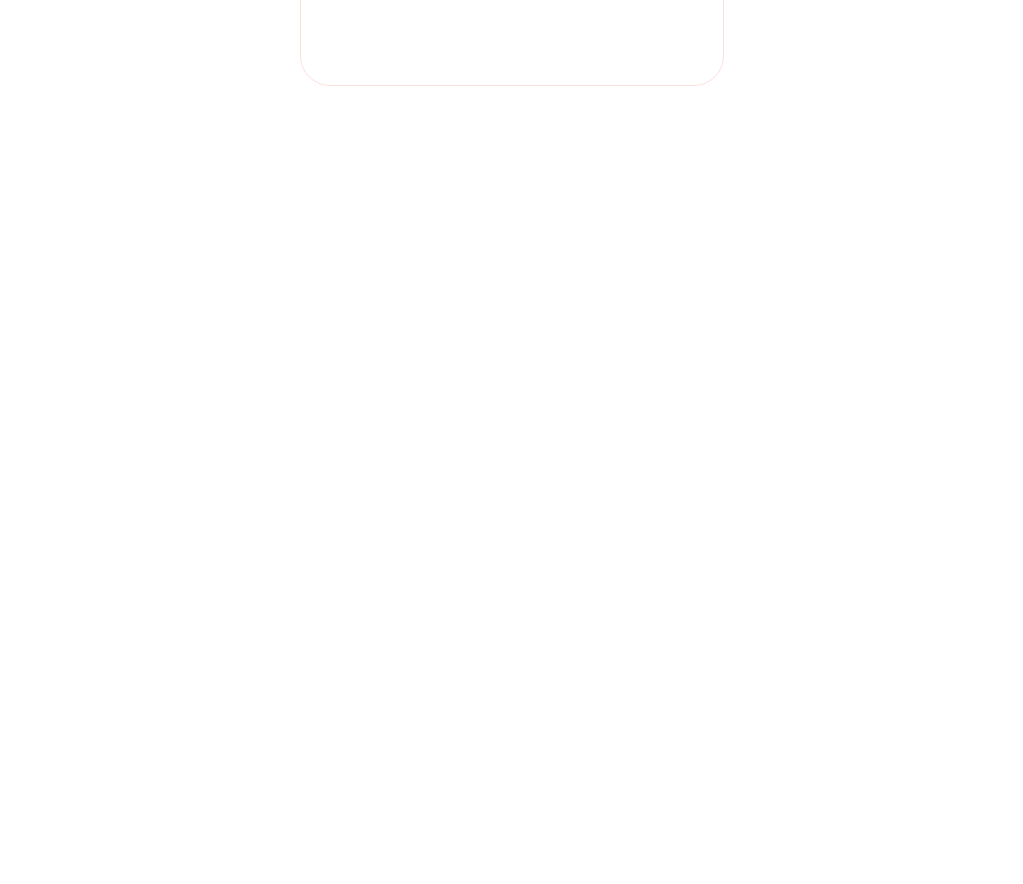
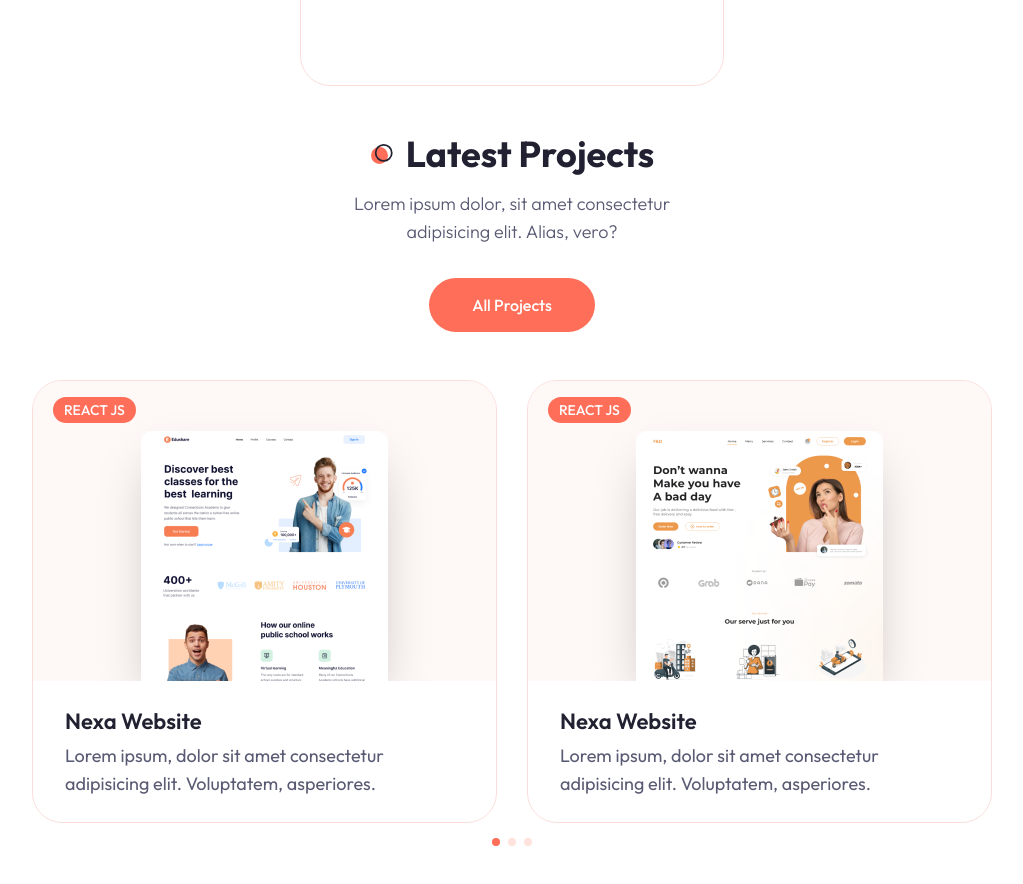
Before and after one commit to liviu-o/Portfolio, a Next.js app: page / in a window 1280 px wide. Shown: the part 2600-3484 px from the top of the page, without its empty margins (128-1151 px from the left). Built offline with nearby package versions, Linux system fonts and the light colour scheme.

Commit message:
Add work section

```diff
--- a/app/globals.css
+++ b/app/globals.css
@@ -89,3 +89,10 @@
 .badge {
   @apply z-10 w-[200px] h-[68px] bg-white dark:backdrop-blur-[44px] shadow-2xl p-4 rounded-[10px] flex items-center gap-x-4;
 }
+
+/* swiper bullets styles */
+.swiper-horizontal > .section-pagination-bullets .swiper-pagination-bullet,
+.swiper-pagination-horizontal.swiper-pagination-bullets
+  .swiper-pagination-bullet {
+  @apply bg-primary;
+}
--- a/app/page.jsx
+++ b/app/page.jsx
@@ -1,6 +1,7 @@
 import About from '@/components/About';
 import Hero from '@/components/Hero';
 import Services from '@/components/Services';
+import Work from '@/components/Work';
 
 export default function Home() {
   return (
@@ -8,6 +9,7 @@
       <Hero />
       <About />
       <Services />
+      <Work />
     </main>
   );
 }
--- /dev/null
+++ b/components/ProjectCard.jsx
@@ -0,0 +1,49 @@
+import Link from 'next/link';
+import Image from 'next/image';
+import { Card, CardHeader } from './ui/card';
+import { Github, Link2Icon } from 'lucide-react';
+import { Badge } from './ui/badge';
+
+function ProjectCard({ project }) {
+  return (
+    <Card className="group overflow-hidden relative">
+      <CardHeader className="p-0">
+        {/* image */}
+        <div className="relative w-full h-[300px] flex items-center justify-center bg-tertiary dark:bg-secondary/40 xl:bg-work_project_bg_light xl:dark:bg-work_project_bg_dark xl:bg-[110%] xl:bg-no-repeat overflow-hidden">
+          <Image
+            className="absolute bottom-0 shadow-2xl"
+            src={project.image}
+            width={247}
+            height={250}
+            alt=""
+            priority
+          />
+          {/* button links */}
+          <div className="flex gap-x-4">
+            <Link
+              href={project.link}
+              className="bg-secondary w-[54px] h-[54px] rounded-full flex justify-center items-center scale-0 opacity-0 group-hover:scale-100 group-hover:opacity-100 transition-all duration-200"
+            >
+              <Link2Icon className="text-white" />
+            </Link>
+            <Link
+              href={project.github}
+              className="bg-secondary w-[54px] h-[54px] rounded-full flex justify-center items-center scale-0 opacity-0 group-hover:scale-100 group-hover:opacity-100 transition-all duration-300"
+            >
+              <Github className="text-white" />
+            </Link>
+          </div>
+        </div>
+      </CardHeader>
+      <div className="h-full px-8 py-6">
+        <Badge className="uppercase text-sm font-medium mb-2 absolute top-4 left-5">
+          {project.category}
+        </Badge>
+        <h4 className="h4 mb-1">{project.name}</h4>
+        <p className="text-muted-foreground text-lg">{project.description}</p>
+      </div>
+    </Card>
+  );
+}
+
+export default ProjectCard;
--- /dev/null
+++ b/components/Work.jsx
@@ -0,0 +1,124 @@
+'use client';
+
+import Link from 'next/link';
+import { Button } from './ui/button';
+
+import { Swiper, SwiperSlide } from 'swiper/react';
+
+// import swiper styles
+import 'swiper/css';
+import 'swiper/css/pagination';
+
+import { Pagination } from 'swiper/modules';
+
+import ProjectCard from './ProjectCard';
+
+const projectData = [
+  {
+    image: '/work/1.png',
+    category: 'react js',
+    name: 'Nexa Website',
+    description:
+      'Lorem ipsum, dolor sit amet consectetur adipisicing elit. Voluptatem, asperiores.',
+    link: '/',
+    github: '/',
+  },
+  {
+    image: '/work/2.png',
+    category: 'react js',
+    name: 'Nexa Website',
+    description:
+      'Lorem ipsum, dolor sit amet consectetur adipisicing elit. Voluptatem, asperiores.',
+    link: '/',
+    github: '/',
+  },
+  {
+    image: '/work/3.png',
+    category: 'react js',
+    name: 'Nexa Website',
+    description:
+      'Lorem ipsum, dolor sit amet consectetur adipisicing elit. Voluptatem, asperiores.',
+    link: '/',
+    github: '/',
+  },
+  {
+    image: '/work/3.png',
+    category: 'react js',
+    name: 'Nexa Website',
+    description:
+      'Lorem ipsum, dolor sit amet consectetur adipisicing elit. Voluptatem, asperiores.',
+    link: '/',
+    github: '/',
+  },
+  {
+    image: '/work/2.png',
+    category: 'next js',
+    name: 'Nexa Website',
+    description:
+      'Lorem ipsum, dolor sit amet consectetur adipisicing elit. Voluptatem, asperiores.',
+    link: '/',
+    github: '/',
+  },
+  {
+    image: '/work/2.png',
+    category: 'react js',
+    name: 'Nexa Website',
+    description:
+      'Lorem ipsum, dolor sit amet consectetur adipisicing elit. Voluptatem, asperiores.',
+    link: '/',
+    github: '/',
+  },
+  {
+    image: '/work/1.png',
+    category: 'react js',
+    name: 'Nexa Website',
+    description:
+      'Lorem ipsum, dolor sit amet consectetur adipisicing elit. Voluptatem, asperiores.',
+    link: '/',
+    github: '/',
+  },
+];
+
+function Work() {
+  return (
+    <section className="relative mb-12 xl:mb-48">
+      <div className="container mx-auto">
+        {/* text */}
+        <div className="max-w-[400px] mx-auto xl:mx-0 text-center xl:text-left mb-12 xl:h-[400] flex flex-col justify-center items-center xl:items-start">
+          <h2 className="section-title mb-4">Latest Projects</h2>
+          <p className="subtitle mb-8">
+            Lorem ipsum dolor, sit amet consectetur adipisicing elit. Alias,
+            vero?
+          </p>
+          <Link href="/projects">
+            <Button>All Projects</Button>
+          </Link>
+        </div>
+        <div className="xl:max-w-[1000px] xl:absolute right-0 top-0">
+          <Swiper
+            className="h-[480px]"
+            slidesPerView={1}
+            breakpoints={{
+              640: {
+                slidesPerView: 2,
+              },
+            }}
+            spaceBetween={30}
+            modules={[Pagination]}
+            pagination={{ clickable: true }}
+          >
+            {projectData.slice(0, 4).map((project, index) => {
+              return (
+                <SwiperSlide key={index}>
+                  <ProjectCard project={project} />
+                </SwiperSlide>
+              );
+            })}
+          </Swiper>
+        </div>
+      </div>
+    </section>
+  );
+}
+
+export default Work;
--- a/tailwind.config.js
+++ b/tailwind.config.js
@@ -86,6 +86,8 @@
         about_shape_dark: 'url(/about/shape-dark.svg)',
         dots_light: 'url(/dots-light.svg)',
         dots_dark: 'url(/dots-dark.svg)',
+        work_project_bg_light: 'url(/work/project-bg-light.png)',
+        work_project_bg_dark: 'url(/work/project-bg-dark.png)',
       },
     },
   },
```
